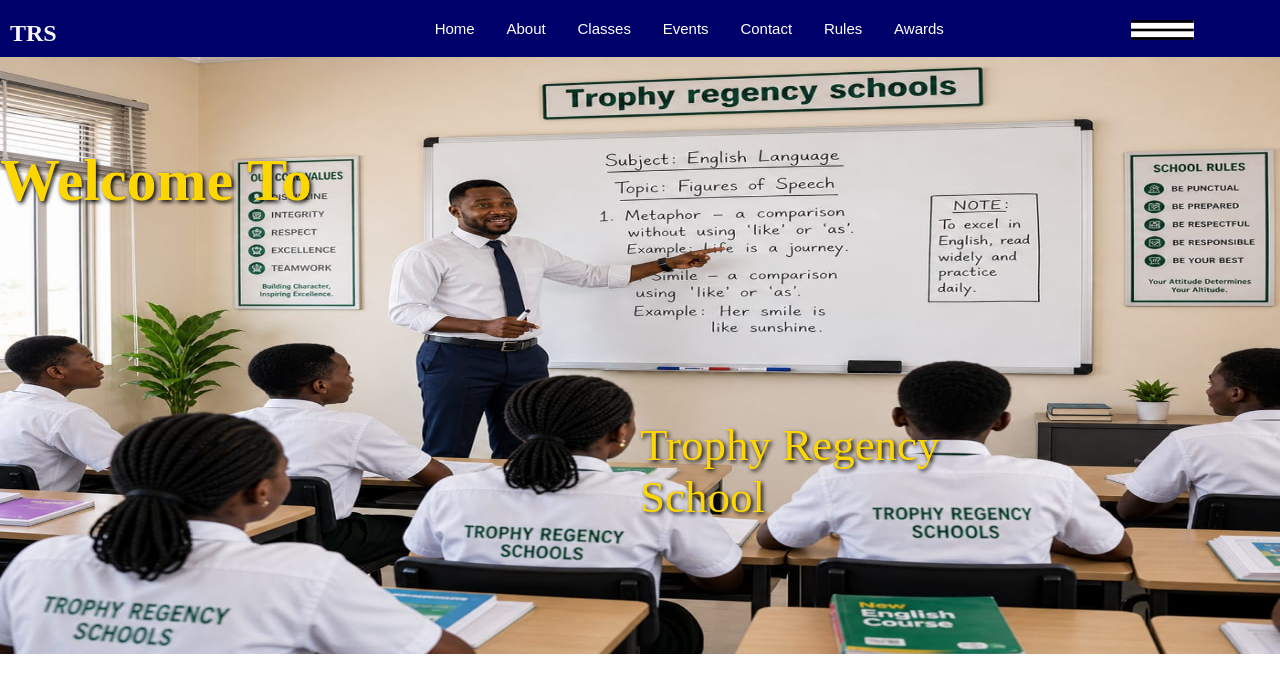
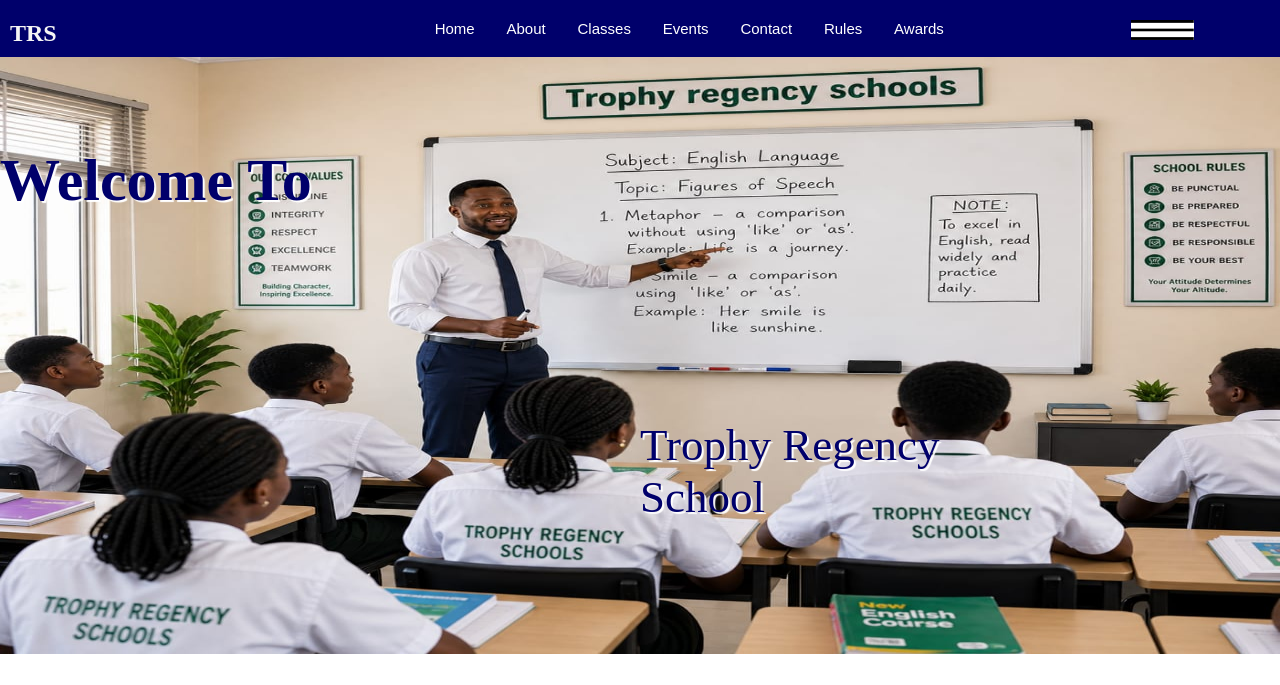
Before and after one commit to Tboyphantom/trophyRegencySchool, a plain HTML site: page index.html in a window 1280 px wide. Shown: the top 685 px of the page. Drawn offline with Linux system fonts and the light colour scheme.

Commit message:
Updated style.css, index.html, script.js

```diff
--- a/style.css
+++ b/style.css
@@ -57,14 +57,15 @@ ul li a{
 
 .prey{
     margin-top: -40%;
-
+   color: rgb(0, 0, 107);
+   text-shadow:2px 2px 4px #ffffff;
 }
 
 .try,.cry{
     font-size: 60px;
  font-family: Engravers MT;
-color: gold;
-text-shadow: 2px 2px 4px #000000;
+   color: rgb(0, 0, 107);
+   text-shadow:2px 2px 1px #ffffff;
 }
 
 .cry{
@@ -189,6 +190,7 @@ display: none;
 .prey{
     margin-top: -110%;
 }
+
     .cry {
         margin-left: 0;
       margin-top: -30px;
```
